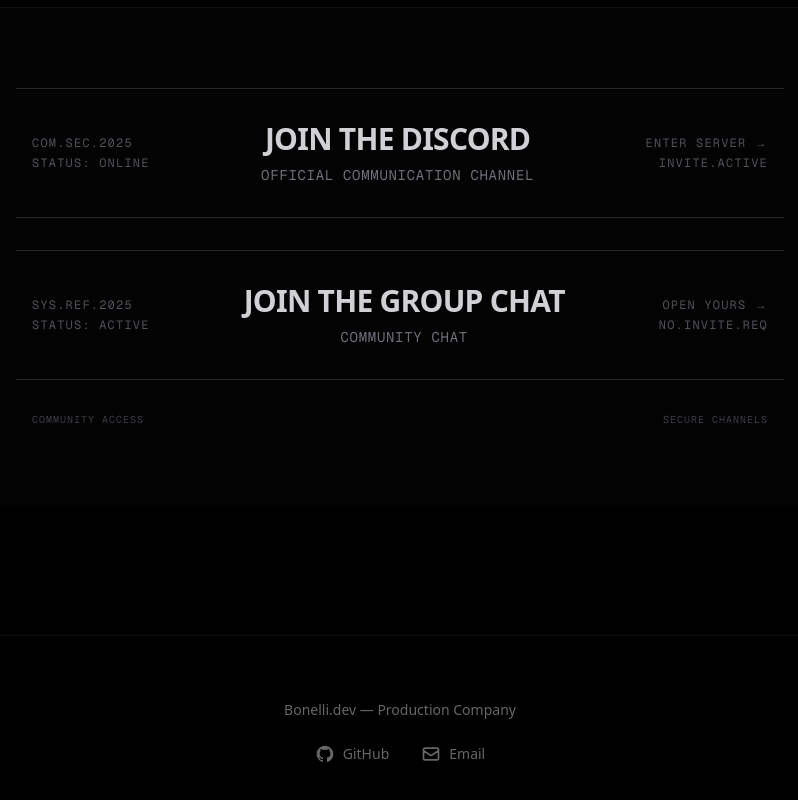
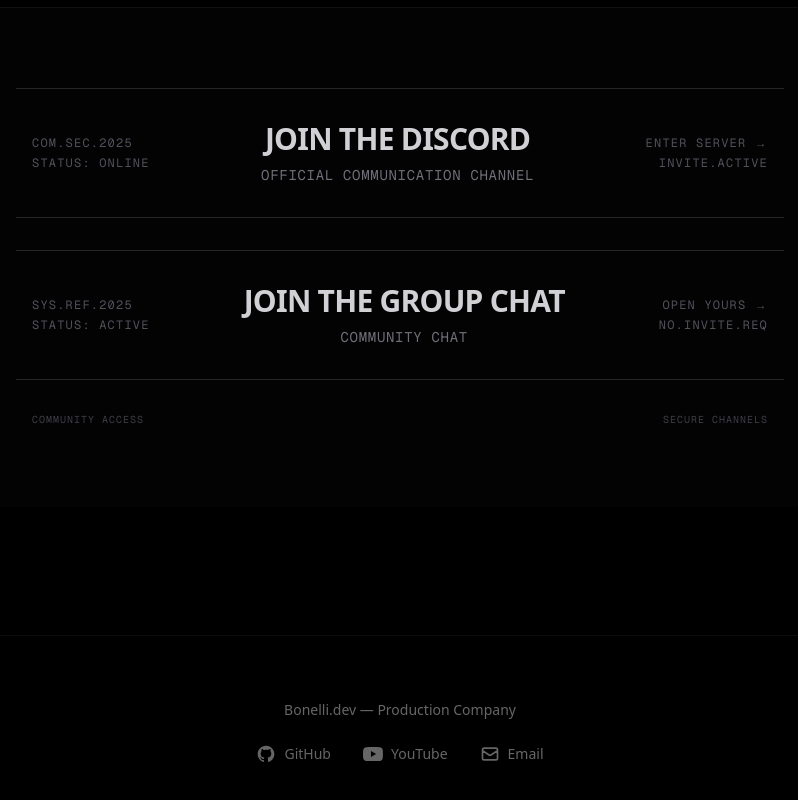
Before and after one commit to Zwin-ux/website, a Next.js app: page / in a window 1280 px wide. Shown: the part 7222-8022 px from the top of the page, without its empty margins (240-1038 px from the left). Built offline with nearby package versions, Linux system fonts and the light colour scheme; no server answers.

Commit message:
Add YouTube link and fix visitor counter

```diff
--- a/components/Footer.tsx
+++ b/components/Footer.tsx
@@ -23,6 +23,19 @@
           </a>
 
           <a
+            href="https://www.youtube.com/@bonelliisreal"
+            target="_blank"
+            rel="noopener noreferrer"
+            className="text-white/40 hover:text-white/70 transition-colors text-sm flex items-center gap-2"
+            aria-label="YouTube"
+          >
+            <svg className="w-5 h-5" fill="currentColor" viewBox="0 0 24 24" xmlns="http://www.w3.org/2000/svg">
+              <path d="M23.498 6.186a3.016 3.016 0 0 0-2.122-2.136C19.505 3.545 12 3.545 12 3.545s-7.505 0-9.377.505A3.017 3.017 0 0 0 .502 6.186C0 8.07 0 12 0 12s0 3.93.502 5.814a3.016 3.016 0 0 0 2.122 2.136c1.871.505 9.376.505 9.376.505s7.505 0 9.377-.505a3.015 3.015 0 0 0 2.122-2.136C24 15.93 24 12 24 12s0-3.93-.502-5.814zM9.545 15.568V8.432L15.818 12l-6.273 3.568z" />
+            </svg>
+            YouTube
+          </a>
+
+          <a
             href="mailto:groupbonelli@gmail.com"
             className="text-white/40 hover:text-white/70 transition-colors text-sm flex items-center gap-2"
             aria-label="Email"
--- a/lib/visitorTracker.ts
+++ b/lib/visitorTracker.ts
@@ -2,8 +2,8 @@
 
 import { useEffect, useState } from 'react';
 
-// Using countapi.xyz for persistent tracking
-const NAMESPACE = 'groupbonelli.com';
+// Using counterapi.dev for persistent tracking (countapi.xyz is deprecated)
+const NAMESPACE = 'groupbonelli';
 const KEY = 'visits';
 
 export const useVisitorTracker = () => {
@@ -29,21 +29,18 @@
         // Fetch/Update global count
         const updateCount = async () => {
              try {
-                 // For new visitors, we 'hit' (increment). For returning, we just 'get'.
-                 // Note: If the key doesn't exist yet, 'hit' creates it. 'get' might fail if not created.
-                 // Since we want this to work "actually", we'll risk one extra count if 'get' fails
-                 // to ensure the counter initializes.
+                 // counterapi.dev: '/up' to increment, '/' to just get
+                 const endpoint = isNewVisitor
+                    ? `https://api.counterapi.dev/v1/${NAMESPACE}/${KEY}/up`
+                    : `https://api.counterapi.dev/v1/${NAMESPACE}/${KEY}`;
 
-                 const action = isNewVisitor ? 'hit' : 'get';
-                 const res = await fetch(`https://api.countapi.xyz/${action}/${NAMESPACE}/${KEY}`);
+                 const res = await fetch(endpoint);
 
                  if (res.ok) {
                      const data = await res.json();
-                     setVisitorCount(data.value);
+                     // counterapi.dev returns { count: number }
+                     setVisitorCount(data.count);
                  } else {
-                     // If 'get' fails (maybe key missing), try to initialize with a 'hit' (or just info)
-                     // But we only want to do this if we really think we should have data.
-                     // Fallback silently to mock if API is down.
                      console.warn('Tracking server response:', res.status);
                  }
              } catch (err) {
```
